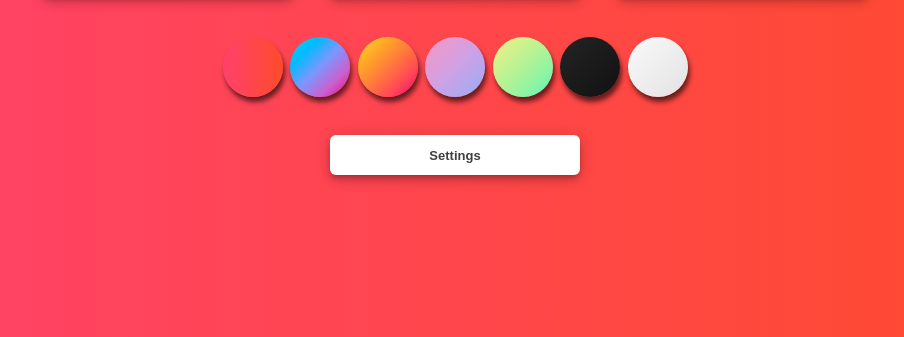
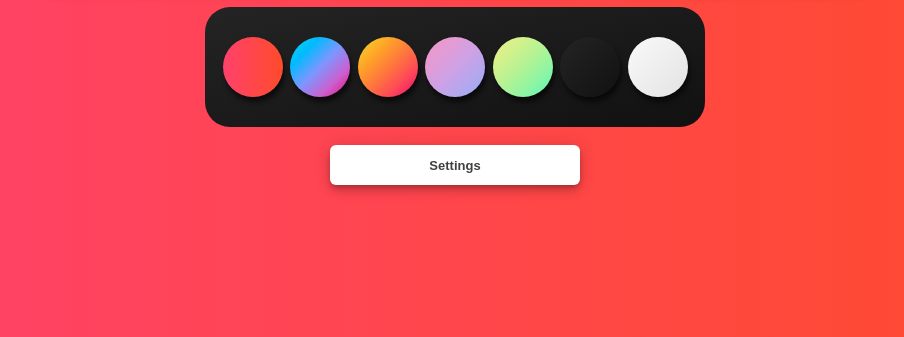
Before and after one commit to WillAngelis/cronometro-js, a plain HTML site: page index.html in a window 1280 px wide. Shown: the part 463-800 px from the top of the page, without its empty margins (185-1089 px from the left). Drawn offline with Linux system fonts and the light colour scheme.

Commit message:
Adicionando estilo ao container btn

```diff
--- a/css/componentes/btn.css
+++ b/css/componentes/btn.css
@@ -39,10 +39,13 @@
 
 /* Theme */
 .container--btn{
-  display: flex;
   justify-content: space-evenly;
   width: 20rem;
   margin-top : 20px;
+  border-radius: 25px;
+  padding: 10px;
+  display: flex;
+  background: linear-gradient(to right bottom, #242424, #111111);
 }
 
 .btn--theme{
```
